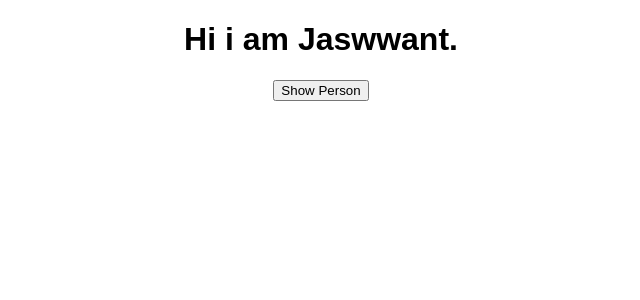
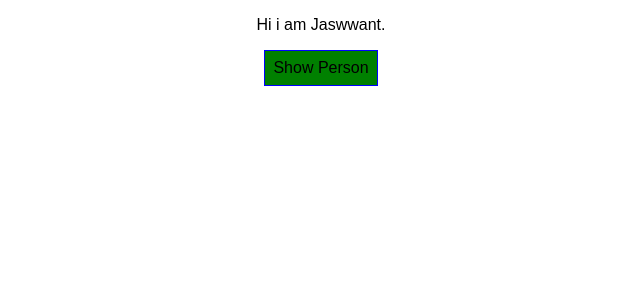
Before and after one commit to jashwant1234/starting_react, a React (Create React App) app in the folder react_app/: page / in a window 1280 px wide. Shown: the top 300 px of the page, without its empty margins (319-959 px from the left). Built offline with nearby package versions, Linux system fonts and the light colour scheme.

Commit message:
adding some dynamic style to your react_app

```diff
--- a/react_app/src/App.css
+++ b/react_app/src/App.css
@@ -2,27 +2,10 @@
   text-align: center;
 }
 
-.App-logo {
-  animation: App-logo-spin infinite 20s linear;
-  height: 80px;
+.red {
+  color: red;
 }
 
-.App-header {
-  background-color: #222;
-  height: 150px;
-  padding: 20px;
-  color: white;
+.bold{
+  font-weight: bold;
 }
-
-.App-title {
-  font-size: 1.5em;
-}
-
-.App-intro {
-  font-size: large;
-}
-
-@keyframes App-logo-spin {
-  from { transform: rotate(0deg); }
-  to { transform: rotate(360deg); }
-}
--- a/react_app/src/App.js
+++ b/react_app/src/App.js
@@ -1,6 +1,5 @@
 import React, { Component } from "react";
 import "./App.css";
-import person from "./Person/Person";
 import Person from "./Person/Person";
 
 class App extends Component {
@@ -13,18 +12,18 @@ class App extends Component {
     showPersons: false,
   };
 
-  nameChangeHandler = (event , key) => {
-    const personIndex = this.state.persons.findIndex( p => {
-      return p.id === key ;
-    })
+  nameChangeHandler = (event, key) => {
+    const personIndex = this.state.persons.findIndex((p) => {
+      return p.id === key;
+    });
     const person = {
-      ...this.state.persons[personIndex]
-    }
+      ...this.state.persons[personIndex],
+    };
     person.name = event.target.value;
     const persons = [...this.state.persons];
-    persons[personIndex]=person;
+    persons[personIndex] = person;
     this.setState({
-      persons: persons
+      persons: persons,
     });
   };
   togglePerson = () => {
@@ -43,6 +42,22 @@ class App extends Component {
   render() {
     let person = null;
 
+    const style = {
+      backgroundColor : 'green',
+      font : 'inherit',
+      border : '1px solid blue',
+      padding: '8px',
+      cursor: 'pointer'
+    }
+
+    const classes = [];
+
+    if(this.state.persons.length <= 2)
+      classes.push('red');
+    if(this.state.persons.length <= 1)
+      classes.push('bold');
+
+
     if (this.state.showPersons) {
       person = (
         <div>
@@ -52,22 +67,27 @@ class App extends Component {
                 name={person.name}
                 age={person.age}
                 click={() => this.deletePersonHandler(index)}
-                key = {person.id}
-                change = {(event) => this.nameChangeHandler(event,person.id)}
+                key={person.id}
+                change={(event) => this.nameChangeHandler(event, person.id)}
               />
             );
           })}
         </div>
       );
+      style.backgroundColor = 'red';
     }
+
     return (
       <div className="App">
-        <h1>Hi i am Jaswwant.</h1>
-        <button onClick={this.togglePerson}>Show Person</button>
+        <p className={classes.join(' ')}>Hi i am Jaswwant.</p>
+        <button
+         style = {style}
+         onClick={this.togglePerson}>Show Person</button>
         {person}
       </div>
     );
   }
+  b;
 }
 
 export default App;
```
Also changed, not shown: 1 other file (tests, documents, lock files or other folders).
